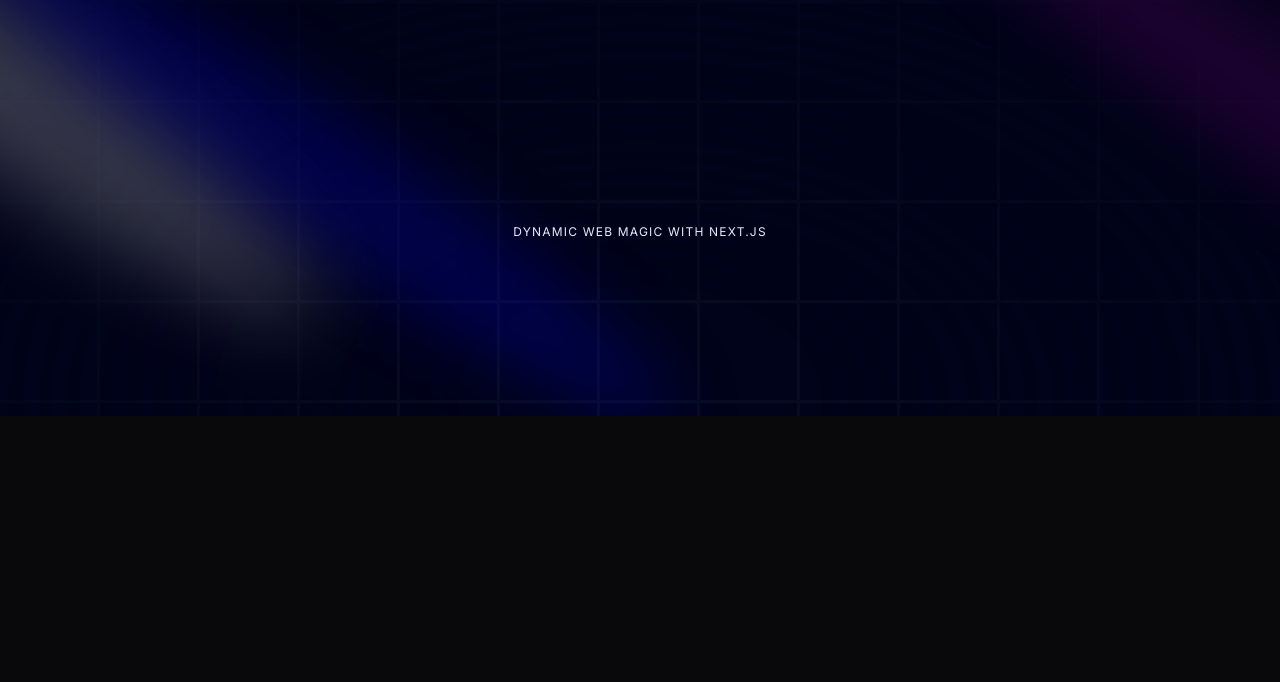
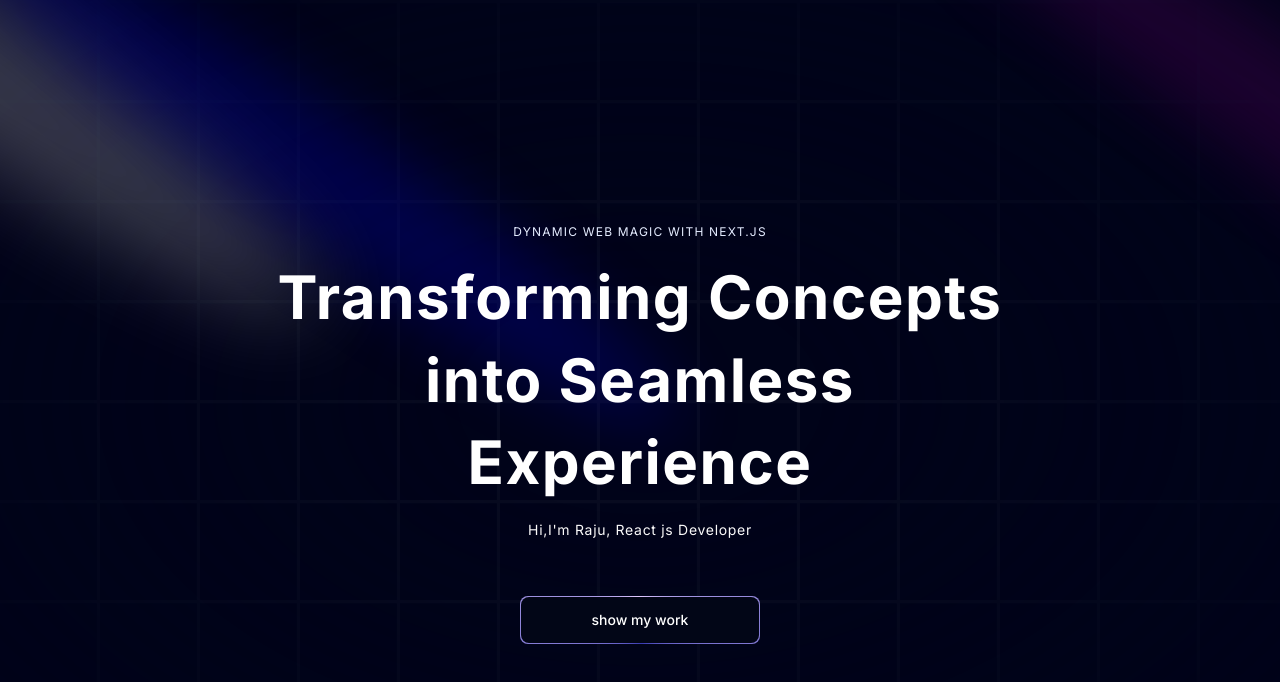
Before and after one commit to student-Raju/my-portfolio, a Next.js app: page / in a window 1280 px wide. Shown: the top 682 px of the page. Built offline with nearby package versions, Linux system fonts and the light colour scheme.

Commit message:
portfolio

```diff
--- a/components/Hero.tsx
+++ b/components/Hero.tsx
@@ -1,6 +1,7 @@
 import React from 'react'
 import { Spotlight } from './ui/spotlight';
 import { TextGenerateEffect } from './ui/TextGenerateEffect';
+import MagicButton from './ui/MagicButton';
 
 const Hero = () => {
   return (
@@ -25,9 +26,15 @@
           Dynamic Web Magic with Next.js
         </h2>
         <TextGenerateEffect
-          className=""
-          words=""
+          className="text-center text-[40px]
+          md:text-5xl lg:text-6xl"
+          words="Transforming Concepts into Seamless Experience"
         />
+        <p className="text-center md:tracking-wider mb-4 text-sm md:text-lg:text-2xl">
+          Hi,I&apos;m Raju, React js Developer
+        </p>
+        <a href="#about"><MagicButton
+        title="show my work"/></a>
       </div>
       </div>
      </div>
--- /dev/null
+++ b/components/ui/MagicButton.tsx
@@ -0,0 +1,30 @@
+import { title } from 'process';
+import React from 'react'
+
+const MagicButton = ({
+    title,icon,position,handleClick,otherClasses
+}:{
+        title:String;icon:React.ReactNode,
+        position:String;handleClick?: ()=>void; otherClasses?:
+        String;
+
+}) => {
+  return (
+    <button
+    className="relative inline-flex h-12 w-full md:w-60 md:mt-10 overflow-hidden rounded-lg p-[1px] focus:outline-none"
+    onClick={handleClick}
+  >
+    <span className="absolute inset-[-1000%] animate-[spin_2s_linear_infinite] bg-[conic-gradient(from_90deg_at_50%_50%,#E2CBFF_0%,#393BB2_50%,#E2CBFF_100%)]"/>
+    <span
+    className={`inline-flex h-full w-full cursor-pointer items-center justify-center rounded-lg
+     bg-slate-950 px-7 text-sm font-medium text-white backdrop-blur-3xl gap-2 ${otherClasses}`}
+      >
+      {position === "left" && icon}
+        {title}
+        {position === "right" && icon}
+  </span>
+</button>
+  )
+}
+
+export default MagicButton
--- a/components/ui/TextGenerateEffect.tsx
+++ b/components/ui/TextGenerateEffect.tsx
@@ -32,7 +32,7 @@
           return (
             <motion.span
               key={word + idx}
-              className="dark:text-white text-black opacity-0"
+              className={`${idx>3?'text-purple' :'dark:text-white text-black'}opacity-0`}
             >
               {word}{" "}
             </motion.span>
@@ -44,8 +44,8 @@
 
   return (
     <div className={cn("font-bold", className)}>
-      <div className="mt-4">
-        <div className=" dark:text-white text-black text-2xl leading-snug tracking-wide">
+      <div className="my-4">
+        <div className=" dark:text-white text-black  leading-snug tracking-wide">
           {renderWords()}
         </div>
       </div>
```
